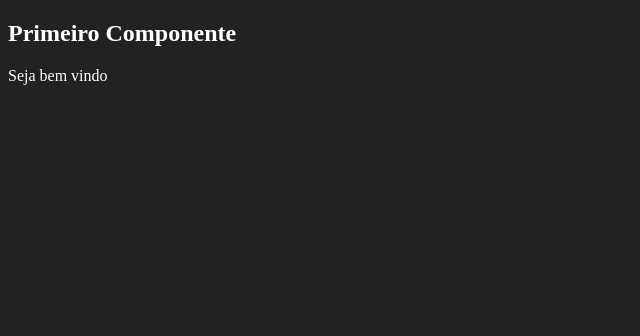
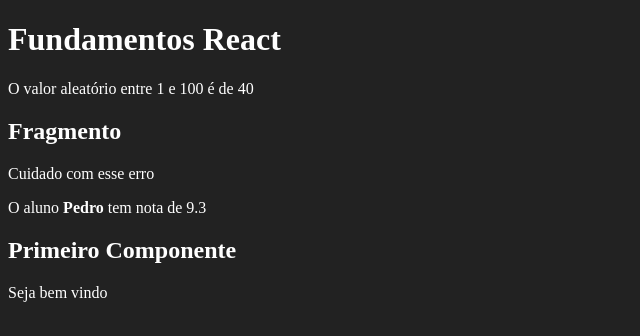
Before and after one commit to Gattekaa/curso-react-fundamentos, a React (Create React App) app: page / in a window 1280 px wide. Shown: the top 336 px of the page, without its empty margins (0-640 px from the left). Built offline with nearby package versions, Linux system fonts and the light colour scheme.

Commit message:
Finished component that generates random numbers between two quantities

```diff
--- /dev/null
+++ b/src/App.jsx
@@ -0,0 +1,26 @@
+import React from "react";
+import Primeiro from './components/basicos/Primeiro';
+import ComParametro from './components/basicos/ComParametro';
+import Fragmento from './components/Fragmento';
+import Aleatorio from "./components/basicos/Aleatorio";
+export default (props) => {
+    return (
+        <div id="app">
+            <h1>Fundamentos React</h1>
+
+            <Aleatorio
+                min="1"
+                max="100"
+            />
+
+            <Fragmento />
+            <ComParametro
+                titulo="Situação do Aluno"
+                aluno="Pedro"
+                nota={9.3}
+            />
+            <Primeiro></Primeiro>
+
+        </div>
+    )
+}
--- /dev/null
+++ b/src/components/Fragmento.jsx
@@ -0,0 +1,13 @@
+import React from "react";
+
+
+export default function Fragmento(props) {
+
+    return (
+        <>
+            <h2>Fragmento</h2>
+            <p>Cuidado com esse erro</p>
+        </>
+    )
+
+}
--- /dev/null
+++ b/src/components/basicos/Aleatorio.jsx
@@ -0,0 +1,11 @@
+import React from "react";
+
+export default (props) => {
+
+    return (
+        `
+        O valor aleatório entre ${props.min} e ${props.max} é de ${Math.floor(Math.random(props.min) * props.max)}
+        `
+    )
+
+}
--- /dev/null
+++ b/src/components/basicos/ComParametro.jsx
@@ -0,0 +1,9 @@
+export default function ComParametro(props) {
+    const sub = props.subtitulo
+    return (
+        <div>
+            <p>O aluno <strong>{props.aluno}</strong> tem nota de {props.nota}</p>
+        </div>
+    )
+
+}
--- a/src/components/basicos/Primeiro.js
+++ b/src/components/basicos/Primeiro.jsx
@@ -1,13 +1,13 @@
 import React from 'react'
 
-export default function Primeiro() {
+export default function Primeiro(params) {
 
     const msg = 'Seja bem vindo'
 
     return (
         <div>
             <h2>Primeiro Componente</h2>
-            <p>{ msg }</p>
+            <p>{msg}</p>
         </div>
     )
 
--- a/src/index.js
+++ b/src/index.js
@@ -1,9 +1,7 @@
 import './index.css'
 import ReactDOM from 'react-dom/client';
-import Primeiro from './components/basicos/Primeiro';
-
+import App from './App';
 const root = ReactDOM.createRoot(document.getElementById('root'));
 root.render(
-<div>
-    <Primeiro></Primeiro>
-</div>);
+    <App />
+);
```
